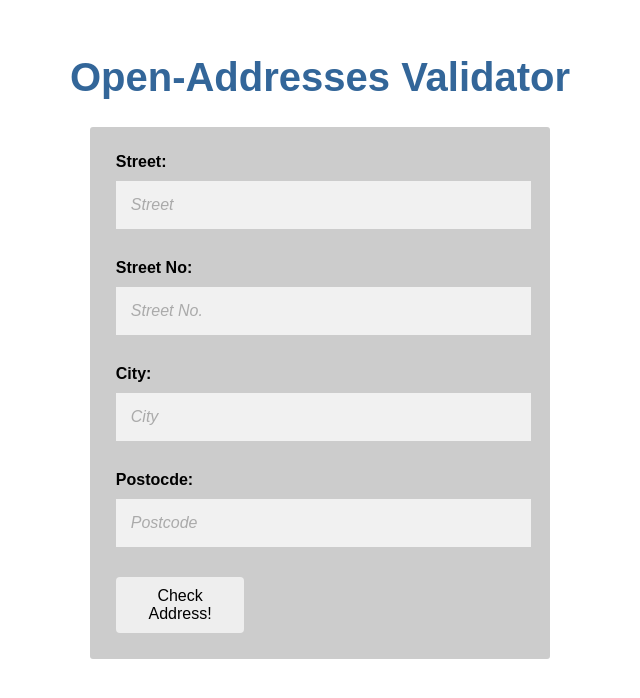
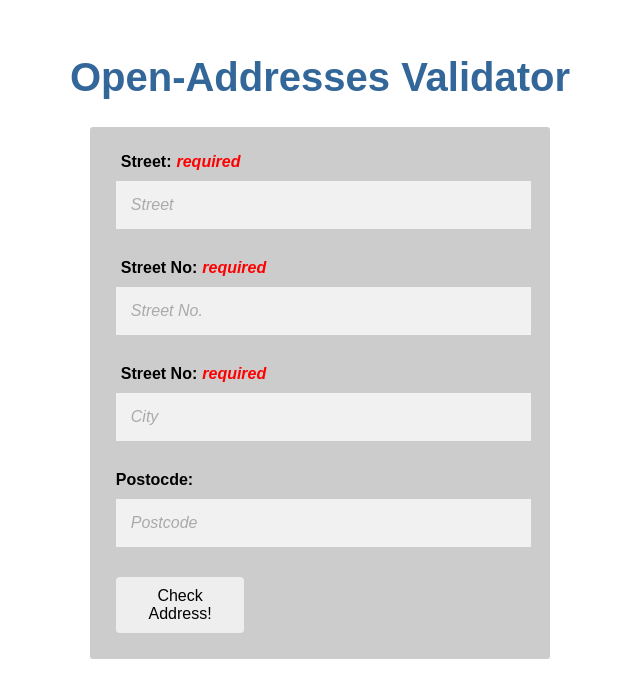
Before and after one commit to kklaeger/open-addresses-validator, an Angular app in the folder client/: page / in a window 1280 px wide. Both pictures are taken after a click on the button "Check Address!". Shown: the top 698 px of the page, without its empty margins (320-960 px from the left). Built offline with nearby package versions, Linux system fonts and the light colour scheme; no server answers.

Commit message:
Set input fields street, street number and city to required

```diff
--- a/client/src/app/address-validation/address-validation.component.css
+++ b/client/src/app/address-validation/address-validation.component.css
@@ -33,6 +33,18 @@
     width: 50%;
     font-weight: bold;
     font-size: 15pt;
+}
+
+.error-message-element {
+    width: 40%;
+    overflow: hidden;
+    color: red;
+    font-style: italic;
+}
+
+.label {
+    padding: 0 5px;
+    float:left;
 }
 
 input, button {
--- a/client/src/app/address-validation/address-validation.component.html
+++ b/client/src/app/address-validation/address-validation.component.html
@@ -1,14 +1,29 @@
 <div class="validator">
     <div class="input-element">
-        Street:
+        <div class="label">
+            Street:
+        </div>
+        <div *ngIf="!streetValueIsSet" class="error-message-element">
+            {{requiredMessage}}
+        </div>
         <input [(ngModel)]="address.street" placeholder="Street">
     </div>
     <div class="input-element">
-        Street No:
+        <div class="label">
+            Street No:
+        </div>
+        <div *ngIf="!numberValueIsSet" class="error-message-element">
+            {{requiredMessage}}
+        </div>
         <input [(ngModel)]="address.streetNumber" placeholder="Street No.">
     </div>
     <div class="input-element">
-        City:
+        <div class="label">
+            Street No:
+        </div>
+        <div *ngIf="!cityValueIsSet" class="error-message-element">
+            {{requiredMessage}}
+        </div>
         <input [(ngModel)]="address.city" placeholder="City">
     </div>
     <div class="input-element">
@@ -18,7 +33,7 @@
     <div class="button-element">
         <button (click)="validateAddress(address)">Check Address!</button>
     </div>
-    <div class="message-element" *ngIf="showMessage">
+    <div *ngIf="showMessage" class="message-element">
         {{message}}
     </div>
 
--- a/client/src/app/address-validation/address-validation.component.ts
+++ b/client/src/app/address-validation/address-validation.component.ts
@@ -14,6 +14,10 @@ export class AddressValidationComponent implements OnInit {
   private address: Address;
   private message: string;
   private showMessage: Boolean;
+  private streetValueIsSet: Boolean;
+  private numberValueIsSet: Boolean;
+  private cityValueIsSet: Boolean;
+  private requiredMessage: String = 'required';
 
   constructor(private addressService: AddressService) { }
 
@@ -26,10 +30,13 @@ export class AddressValidationComponent implements OnInit {
       postcode: null
     };
     this.showMessage = false;
+    this.resetRequiredFields();
   }
 
   validateAddress(address: Address): void {
-    this.addressService.validateAddress(address)
+    this.resetRequiredFields();
+    if (this.inputFieldsAreSet(address)) {
+      this.addressService.validateAddress(address)
       .subscribe((res: AddressValidationDTO ) => {
         if (res.addressExists) {
           this.message = 'Address exists!';
@@ -38,6 +45,26 @@ export class AddressValidationComponent implements OnInit {
         }
         this.showMessage = true;
       });
+    }
+  }
+
+  inputFieldsAreSet(address: Address): Boolean {
+    if (address.street == null || address.street === '') {
+      this.streetValueIsSet = false;
+    }
+    if (address.streetNumber == null || address.streetNumber === '') {
+      this.numberValueIsSet = false;
+    }
+    if (address.city == null || address.city === '') {
+      this.cityValueIsSet = false;
+    }
+    return this.streetValueIsSet && this.numberValueIsSet && this.cityValueIsSet;
+  }
+
+  resetRequiredFields(): void {
+    this.streetValueIsSet = true;
+    this.numberValueIsSet = true;
+    this.cityValueIsSet = true;
   }
 
 }
```
